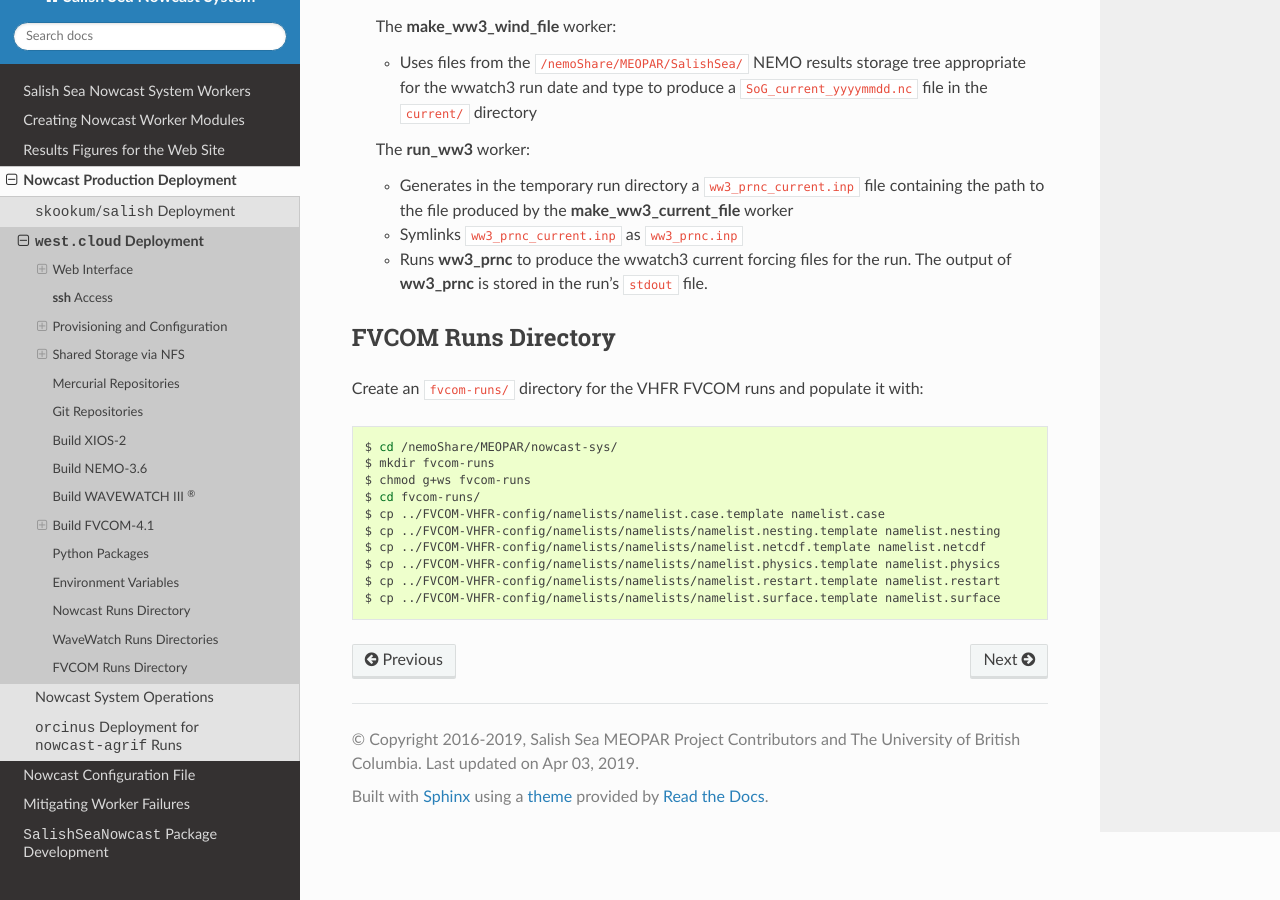
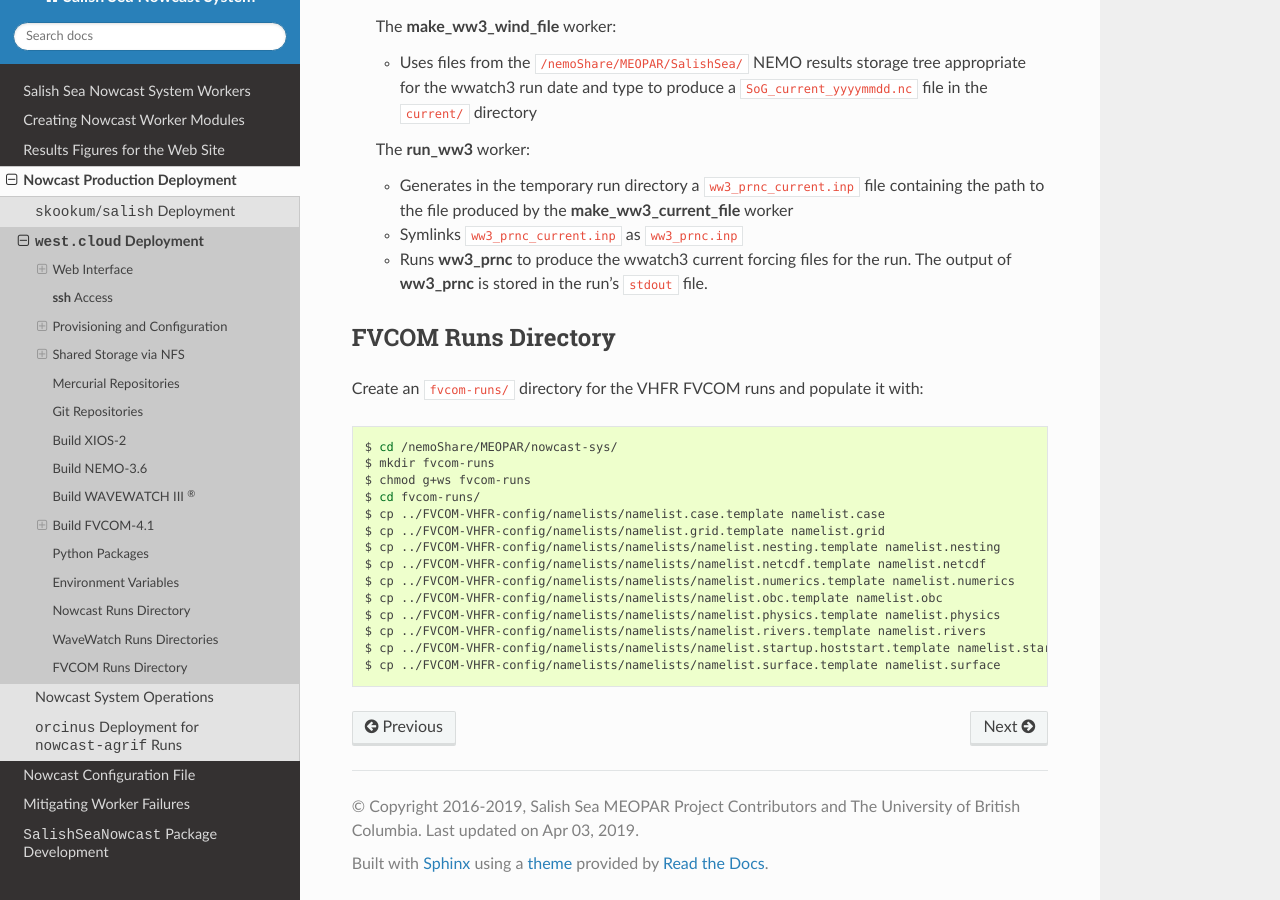
Before and after one commit to SalishSeaCast/SalishSeaNowcast, a Sphinx documentation site: the page built from docs/deployment/west_cloud.rst, in a window 1280 px wide and 900 px high, scrolled down 13739 px. Built offline with Sphinx 7.4.7 and the Read the Docs theme 2.0.0, drawn with Linux system fonts in a browser that asks for light colours; the version number could not be read and is left out.

Commit message:
Update west.cloud deployment docs re: VHFR namelists for x2/r12 runs.

```diff
--- a/docs/deployment/west_cloud.rst
+++ b/docs/deployment/west_cloud.rst
@@ -758,8 +758,12 @@ Create an :file:`fvcom-runs/` directory for the VHFR FVCOM runs and populate it
     $ chmod g+ws fvcom-runs
     $ cd fvcom-runs/
     $ cp ../FVCOM-VHFR-config/namelists/namelist.case.template namelist.case
+    $ cp ../FVCOM-VHFR-config/namelists/namelist.grid.template namelist.grid
     $ cp ../FVCOM-VHFR-config/namelists/namelists/namelist.nesting.template namelist.nesting
     $ cp ../FVCOM-VHFR-config/namelists/namelists/namelist.netcdf.template namelist.netcdf
+    $ cp ../FVCOM-VHFR-config/namelists/namelists/namelist.numerics.template namelist.numerics
+    $ cp ../FVCOM-VHFR-config/namelists/namelists/namelist.obc.template namelist.obc
     $ cp ../FVCOM-VHFR-config/namelists/namelists/namelist.physics.template namelist.physics
-    $ cp ../FVCOM-VHFR-config/namelists/namelists/namelist.restart.template namelist.restart
+    $ cp ../FVCOM-VHFR-config/namelists/namelists/namelist.rivers.template namelist.rivers
+    $ cp ../FVCOM-VHFR-config/namelists/namelists/namelist.startup.hoststart.template namelist.startup.hoststart
     $ cp ../FVCOM-VHFR-config/namelists/namelists/namelist.surface.template namelist.surface
```
